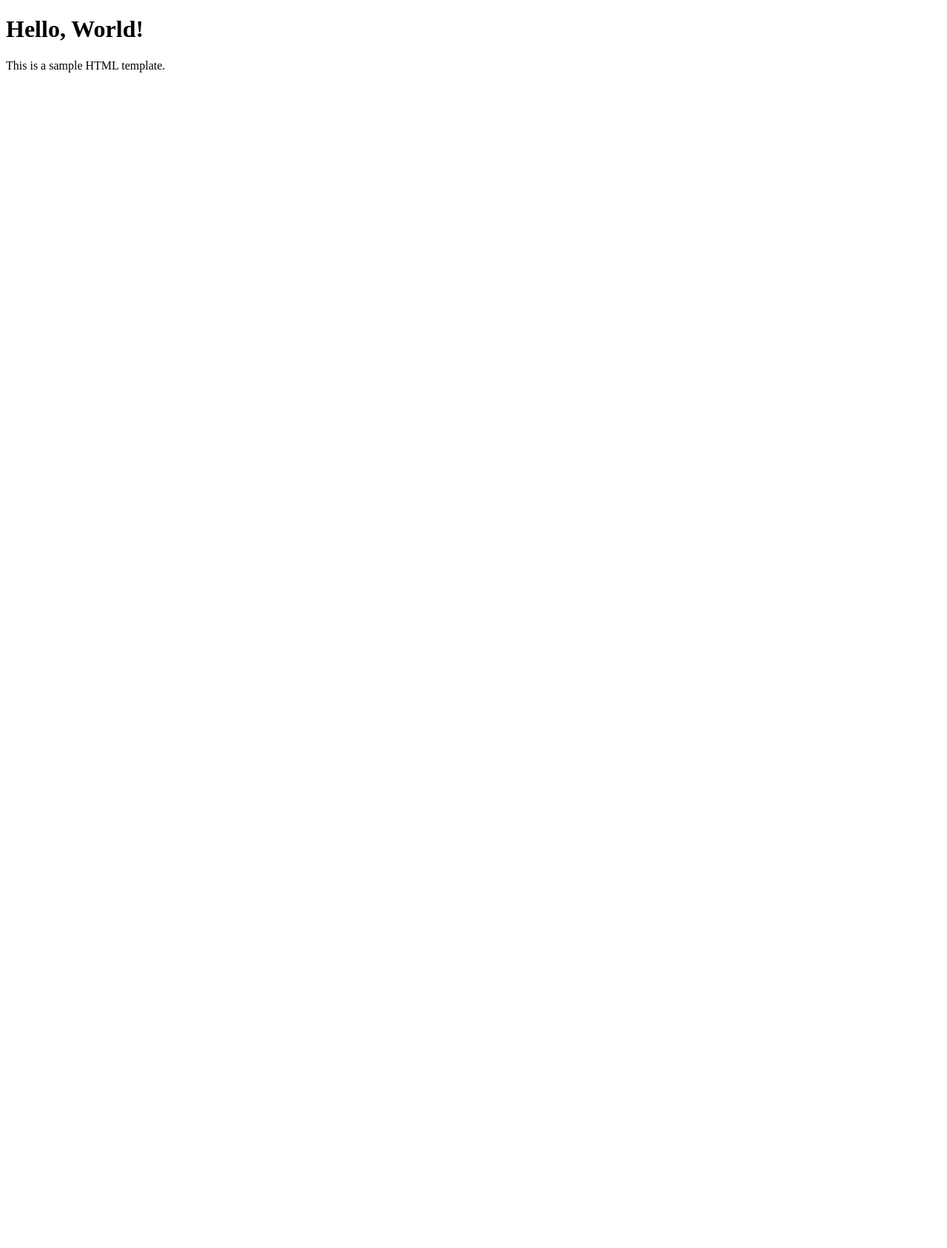
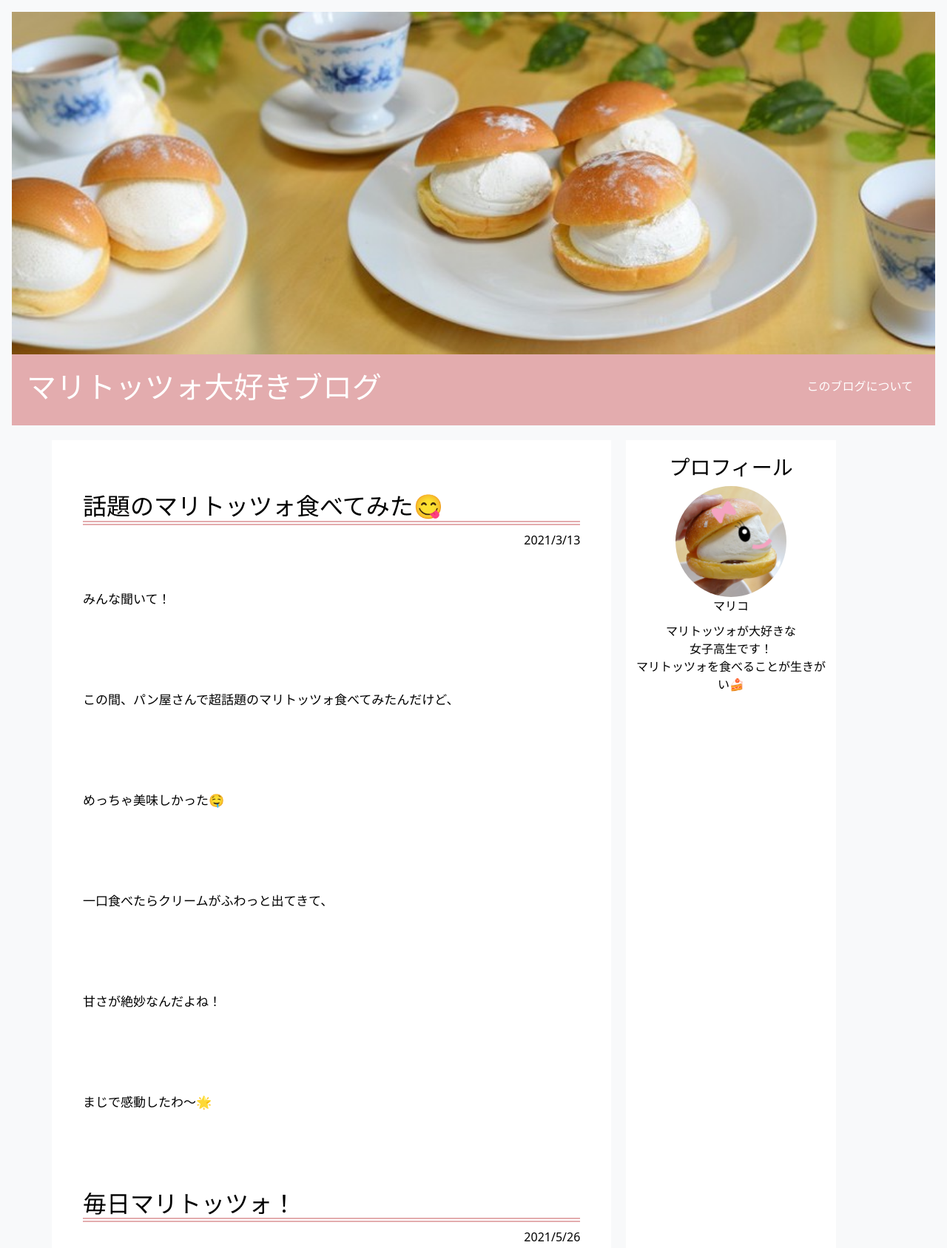
Before and after one commit to tmu-2023-net-1/Nagayuka, a plain HTML site: page docs/index.html in a window 1280 px wide. Shown: the top 1687 px of the page at 74% size. Before the commit the page ends 800 px from the top, so only its background shows below. Drawn offline with nearby package versions, Linux system fonts and the light colour scheme.

Commit message:
ブログ

```diff
--- a/docs/index.html
+++ b/docs/index.html
@@ -1,15 +1,132 @@
 <!DOCTYPE html>
-<html lang="ja">
+<html>
 <head>
-    <meta charset="UTF-8">
-    <meta name="viewport" content="width=device-width, initial-scale=1.0">
-    <title>My Website</title>
-    <!-- CSS スタイルシートや追加のヘッド要素をここに追加 -->
+  <title>マリトッツォ大好きブログ</title>
+  <link rel="stylesheet" type="text/css" href="style.css">
+  <link rel="icon" href="../sozai/mariko.jpg">
+  <style>ul {padding-left: 0;}
+  </style>
+  <link href="https://cdn.jsdelivr.net/npm/bootstrap@5.3.0/dist/css/bootstrap.min.css" rel="stylesheet" integrity="sha384-9ndCyUaIbzAi2FUVXJi0CjmCapSmO7SnpJef0486qhLnuZ2cdeRhO02iuK6FUUVM" crossorigin="anonymous">
 </head>
-<body>
-    <!-- ページのコンテンツをここに追加 -->
-    <h1>Hello, World!</h1>
-    <p>This is a sample HTML template.</p>
-    <!-- 追加のHTML要素やスクリプトをここに追加 -->
+<body class="p-3 mb-2 bg-light text-dark">
+    <div class="headerimg col-"><img src="../sozai/header.jpg" alt="ヘッダー"></div>
+  <header>
+
+    <div class="header-content">
+
+      <h1><a href="index.html">マリトッツォ大好きブログ</a></h1>
+      <nav>
+        <ul>
+          <li><a href="../docs/about/index.html">このブログについて</a></li>
+        </ul>
+      </nav>
+    </div>
+  </header>
+
+
+
+  <div class="container">
+    <div class="row">
+        <main class="col-11 col-md-8 order-2 order-md-1">
+        <article>
+            <h2>話題のマリトッツォ食べてみた😋</h2>
+            <div class="date">2021/3/13</div>
+            <p>みんな聞いて！<br>
+            この間、パン屋さんで超話題のマリトッツォ食べてみたんだけど、<br>
+            めっちゃ美味しかった🤤<br>
+            一口食べたらクリームがふわっと出てきて、<br>
+            甘さが絶妙なんだよね！<br>
+            まじで感動したわ～🌟</p>
+        </article>
+        <article>
+            <h2>毎日マリトッツォ！</h2>
+            <div class="date">2021/5/26</div>
+            <p>最近、私さ、マリトッツォに完全ハマっちゃったんだよね😍<br>
+            なんか、どんな時間でも食べたくなっちゃって、<br>
+            朝食からおやつ、夜食まで、<br>
+            毎日マリトッツォ三昧だよ！笑<br>
+            フレーバーもいろいろあるし、<br>
+            新しい味の発見が楽しくてたまんないんだよね～🎉</p>
+        </article>
+
+        <article>
+            <h2>コンビニでも買えた🎊</h2>
+            <div class="date">2021/7/3</div>
+            <p>やったね！<br>
+            コンビニでもマリトッツォ買えるようになったよ🎉<br>
+            これってマジ便利じゃん！<br>
+            外出先で急にマリトッツォが食べたくなっても、<br>
+            すぐ手に入るって最高だよね！<br>
+            もっとマリトッツォの瞬間が増えそう～🥳</p>
+        </article>
+
+        <article>
+            <h2>好きな中身ランキング！💕</h2>
+            <div class="date">2021/12/15</div>
+            <p>みんなに教えちゃうね！<br>
+            私の好きなマリトッツォ中身のランキングだよ～🏆<br>
+            第3位は...<br>
+            イチゴたっぷりマリトッツォ🍓<br>
+            酸っぱさと甘さのコンボが最高で、<br>
+            スッキリ食べられるのが好きなんだよね！<br>
+            第2位は...<br>
+            濃厚チョコレートクリームのマリトッツォ🍫<br>
+            ほんと口の中でとろける感じがたまんないんだよね😍<br>
+            そして、第1位は...<br>
+            バニラビーンズが香るバニラクリームのマリトッツォだぁ！<br>
+            バニラ好きにはたまらないよ～💖</p>
+        </article>
+
+        <article>
+            <h2>行きつけパン屋で販売終了😭</h2>
+            <div class="date">2022/2/22</div>
+            <p>ショックすぎ😱<br>
+            いつも行くパン屋さんでマリトッツォの販売が終わっちゃったんだよね、ほんとに悲しい…😢<br>
+            あそこのマリトッツォは他じゃ食べられないくらい特別だったのに！<br>
+            どこで美味しいマリトッツォ探そうかなってちょっと悩んじゃってるよ🥺<br>
+            新しいお店でも美味しいの見つけられるかな～？</p>
+        </article>
+
+        <article>
+            <h2>買える店が限られてきたよ😞</h2>
+            <div class="date">2022/8/4</div>
+            <p>最初、マリトッツォを買えるお店もだいぶ減ってきちゃったんだ泣<br>
+            近いお店で、電車で20分😭<br>
+            しかもさ、以前ほどのバリエーションもなくなって、<br>
+            選ぶ楽しみも少なくなった...<br>
+            なんかちょっと寂しい気分だよね😔</p>
+        </article>
+
+        <article>
+            <h2>どこにもない😭</h2>
+            <div class="date">2022/11/11</div>
+            <p>もうさ、どこに行ってもマリトッツォが見つからないんだよね。<br>
+            なんでこんなに難しいの？<br>
+            もう一度あの美味しいマリトッツォが食べたいって思ってるのに…。<br>
+            本当に悲しいよ。<br>
+            マリトッツォのない日々って想像できないくらい、私にとっては大切な存在なんだから。<br>
+            どうしてくれるの、マリトッツォ？💔</p>
+        </article>
+        </main>
+
+        <aside class="col-11 col-md-3 order-1 order-md-2">
+        <h3>プロフィール</h3>
+        <div class="profile"><img src="../sozai/mariko.jpg" alt="プロフィール画像"></div>
+        <ul class="Center">
+
+            <li class="Center">マリコ</li>
+            <li class="Center">マリトッツォが大好きな<br>女子高生です！<br>
+                マリトッツォを食べることが生きがい🍰
+            </li>
+        </ul>
+        </aside>
+    </div>
+  </div>
+
+  <footer>
+    <p>© 2023 マリトッツォ大好きブログ. All rights reserved.</p>
+  </footer>
+
+  <script src="https://cdn.jsdelivr.net/npm/bootstrap@5.3.0/dist/js/bootstrap.bundle.min.js" integrity="sha384-geWF76RCwLtnZ8qwWowPQNguL3RmwHVBC9FhGdlKrxdiJJigb/j/68SIy3Te4Bkz" crossorigin="anonymous"></script>
 </body>
 </html>
--- a/docs/style.css
+++ b/docs/style.css
@@ -0,0 +1,159 @@
+*{
+    box-sizing: border-box;
+
+
+
+}
+
+body {
+    font-family: Arial, sans-serif;
+    margin: 0;
+    padding: 0;
+    background-color: #e9ecef;
+
+
+
+
+  }
+
+  header {
+    background-color: #e3acae;
+    color: #fff;
+    padding: 20px;
+    max-width: 2000px;
+    margin: 0 auto;
+  }
+
+  .header-content {
+    display: flex;
+    justify-content: space-between;
+    align-items: center;
+  }
+
+  nav ul {
+    list-style: none;
+    margin: 0;
+    padding: 0;
+  }
+
+  nav ul li {
+    display: inline-block;
+    margin-right: 10px;
+  }
+
+  nav ul li a {
+    color: #fff;
+    text-decoration: none;
+  }
+
+  .container {
+    display: flex;
+    margin: 20px;
+    color: black;
+
+  }
+
+
+  main {
+    flex: 3;
+    margin-right: 20px;
+    background-color: white;
+    padding: 20px;
+  }
+
+
+
+  .sidebar-content {
+    text-align: center;
+  }
+
+  footer {
+    background-color: #e3acae;
+    color: #fff;
+    padding: 20px;
+    text-align: center;
+  }
+
+  h1, h2, h3 {
+    margin-top: 0;
+  }
+
+  ul {
+    padding: 0;
+    margin: 0;
+    list-style: none;
+  }
+
+  li {
+    margin-bottom: 10px;
+  }
+
+  a {
+    color: #e3acae;
+    text-decoration: none;
+  }
+
+  li a:hover {
+    text-decoration: underline;
+  }
+
+  /*プロフィール*/
+
+  aside {
+    flex: 1;
+    background-color: white;
+    padding: 20px;
+    text-align: center;
+  }
+
+  .profile img{
+    border-radius: 50%;
+    width: 150px; /* 必要に応じて適切なサイズに調整してください */
+    height: 150px; /* 必要に応じて適切なサイズに調整してください */
+  }
+
+  .profile{
+    text-align: center;
+  }
+
+
+
+  .Center{
+    text-align: center;
+    padding-left: 0px;
+  }
+
+/*ヘッダー画像*/
+
+  .headerimg img{
+	display: block;
+	width: 100%;
+	height: auto;
+  }
+
+  .headerimg{
+    max-width: 2000px;
+    margin: 0 auto;
+  }
+
+h1 a{
+    color:white;
+    text-decoration: none;
+}
+
+h2{
+    border-bottom: double 6px #e3acae;/*線の種類 太さ 色*/
+}
+
+.date{
+    text-align: right;
+}
+
+article{
+    margin: 50px 30px;
+}
+
+p{
+    line-height: 8;
+    font-size: 17px;
+}
```
Also changed, not shown: docs/about/index.html (added, +11 -0 lines), sozai/header.jpg (added), sozai/mariko.jpg (added), 2 other files.
